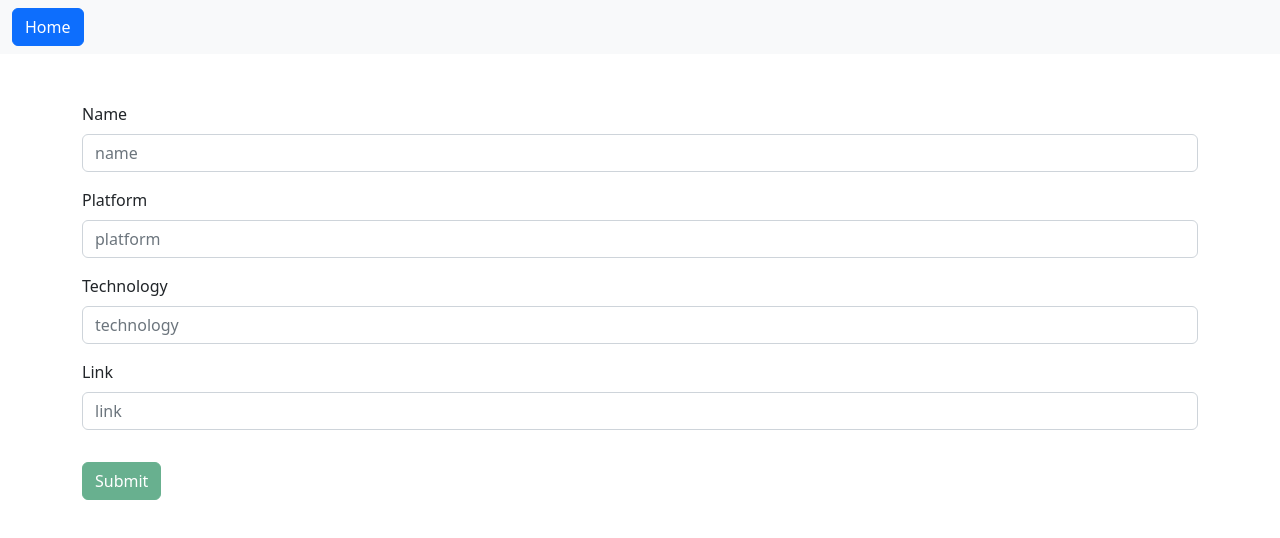
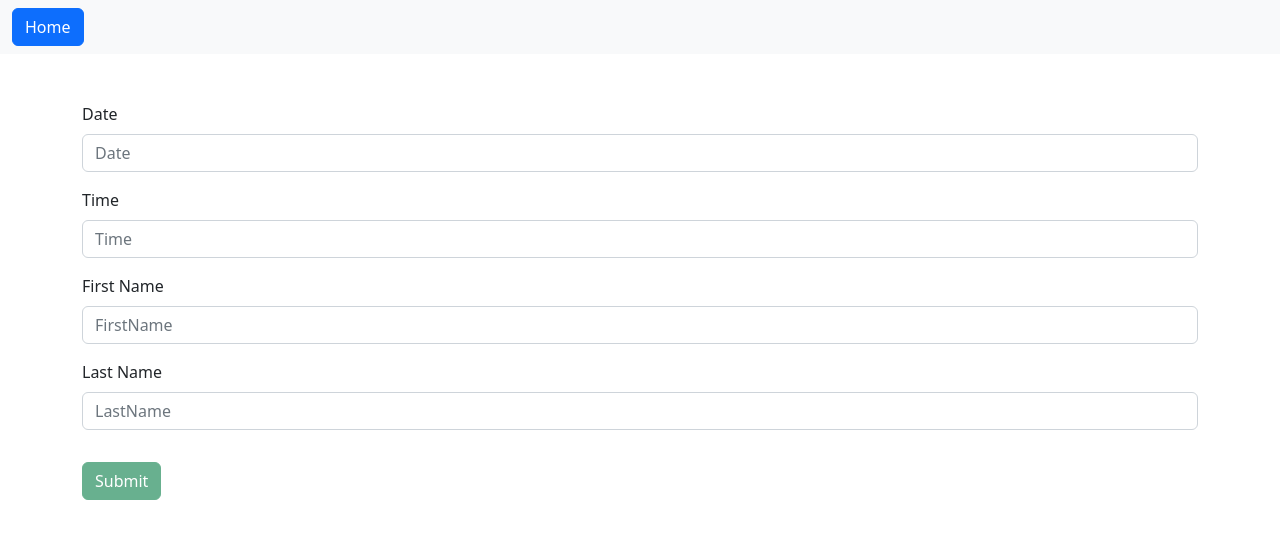
Before and after one commit to salihmusic/smartattendence, an Angular app: page /edit-data/1 in a window 1280 px wide. Shown: the top 538 px of the page. Built offline with nearby package versions, Linux system fonts and the light colour scheme; no server answers.

Commit message:
1-Google Sheet List Listing: Date, Time, ID, FName, LName

```diff
--- a/src/app/component/create-data/create-data.component.html
+++ b/src/app/component/create-data/create-data.component.html
@@ -7,23 +7,23 @@
 <div class="container mt-5">
   <form [formGroup]="googleSheetForm" (ngSubmit)="onSubmit()">
     <div class="mb-3">
-      <label for="name" class="form-label">Name</label>
-      <input type="text" class="form-control" id="name" placeholder="name" formControlName="name">
+      <label for="Date" class="form-label">Date</label>
+      <input type="text" class="form-control" id="Date" placeholder="Date" formControlName="Date">
     </div>
 
     <div class="mb-3">
-      <label for="platform" class="form-label">Platform</label>
-      <input type="text" class="form-control" id="platform" placeholder="platform" formControlName="platform">
+      <label for="Time" class="form-label">Time</label>
+      <input type="text" class="form-control" id="Time" placeholder="Time" formControlName="Time">
     </div>
 
     <div class="mb-3">
-      <label for="technology" class="form-label">Technology</label>
-      <input type="text" class="form-control" id="technology" placeholder="technology" formControlName="technology">
+      <label for="FirstName" class="form-label">First Name</label>
+      <input type="text" class="form-control" id="FirstName" placeholder="FirstName" formControlName="FirstName">
     </div>
 
     <div class="mb-3">
-      <label for="link" class="form-label">Link</label>
-      <input type="text" class="form-control" id="link" placeholder="link" formControlName="link">
+      <label for="LastName" class="form-label">Last Name</label>
+      <input type="text" class="form-control" id="LastName" placeholder="LastName" formControlName="LastName">
     </div>
 
     <button class="btn btn-success mt-3">Submit</button>
--- a/src/app/component/create-data/create-data.component.ts
+++ b/src/app/component/create-data/create-data.component.ts
@@ -18,10 +18,10 @@ export class CreateDataComponent implements OnInit {
     private router: Router
   ) {
     this.googleSheetForm = this.formBuilder.group({
-      name: formBuilder.control(''),
-      platform: formBuilder.control(''),
-      technology: formBuilder.control(''),
-      link: formBuilder.control(''),
+      Date: formBuilder.control(''),
+      Time: formBuilder.control(''),
+      FirstName: formBuilder.control(''),
+      LastName: formBuilder.control(''),
     });
   }
 
@@ -30,12 +30,12 @@ export class CreateDataComponent implements OnInit {
   public onSubmit() {
     console.log(this.googleSheetForm.value);
 
-    const name = this.googleSheetForm.value.name;
-    const platform = this.googleSheetForm.value.platform;
-    const technology = this.googleSheetForm.value.technology;
-    const link = this.googleSheetForm.value.link;
+    const Date = this.googleSheetForm.value.Date;
+    const Time = this.googleSheetForm.value.Time;
+    const FirstName = this.googleSheetForm.value.FirstName;
+    const LastName = this.googleSheetForm.value.LastName;
 
-    this.service.createSheet(name, platform, technology, link).subscribe({
+    this.service.createSheet(Date, Time, FirstName, LastName).subscribe({
       next: (res) => {
         console.log(res);
         if (res) {
--- a/src/app/component/edit-data/edit-data.component.html
+++ b/src/app/component/edit-data/edit-data.component.html
@@ -7,23 +7,23 @@
 <div class="container mt-5">
   <form [formGroup]="updateSheetForm" (ngSubmit)="onSubmit()">
     <div class="mb-3">
-      <label for="name" class="form-label">Name</label>
-      <input type="text" class="form-control" id="name" placeholder="name" formControlName="name">
+      <label for="Date" class="form-label">Date</label>
+      <input type="text" class="form-control" id="Date" placeholder="Date" formControlName="Date">
     </div>
 
     <div class="mb-3">
-      <label for="platform" class="form-label">Platform</label>
-      <input type="text" class="form-control" id="platform" placeholder="platform" formControlName="platform">
+      <label for="Time" class="form-label">Time</label>
+      <input type="text" class="form-control" id="Time" placeholder="Time" formControlName="Time">
     </div>
 
     <div class="mb-3">
-      <label for="technology" class="form-label">Technology</label>
-      <input type="text" class="form-control" id="technology" placeholder="technology" formControlName="technology">
+      <label for="FirstName" class="form-label">First Name</label>
+      <input type="text" class="form-control" id="FirstName" placeholder="FirstName" formControlName="FirstName">
     </div>
 
     <div class="mb-3">
-      <label for="link" class="form-label">Link</label>
-      <input type="text" class="form-control" id="link" placeholder="link" formControlName="link">
+      <label for="LastName" class="form-label">Last Name</label>
+      <input type="text" class="form-control" id="LastName" placeholder="LastName" formControlName="LastName">
     </div>
 
     <button [disabled]="updateSheetForm.invalid || updateSheetForm.pristine"
--- a/src/app/component/edit-data/edit-data.component.ts
+++ b/src/app/component/edit-data/edit-data.component.ts
@@ -20,10 +20,10 @@ export class EditDataComponent implements OnInit {
     private router: Router
   ) {
     this.updateSheetForm = this.formBuilder.group({
-      name: ['', Validators.required],
-      platform: ['', Validators.required],
-      technology: ['', Validators.required],
-      link: ['', Validators.required],
+      Date: ['', Validators.required],
+      Time: ['', Validators.required],
+      FirstName: ['', Validators.required],
+      LastName: ['', Validators.required],
     });
   }
 
@@ -33,10 +33,10 @@ export class EditDataComponent implements OnInit {
       this.service.getSheetDataById(this.id).subscribe((res: any) => {
         console.log(res[0]);
         this.data = res[0];
-        this.updateSheetForm.get('name')?.setValue(this.data.name);
-        this.updateSheetForm.get('platform')?.setValue(this.data.platform);
-        this.updateSheetForm.get('technology')?.setValue(this.data.technology);
-        this.updateSheetForm.get('link')?.setValue(this.data.link);
+        this.updateSheetForm.get('Date')?.setValue(this.data.Date);
+        this.updateSheetForm.get('Time')?.setValue(this.data.Time);
+        this.updateSheetForm.get('FirstName')?.setValue(this.data.FirstName);
+        this.updateSheetForm.get('LastName')?.setValue(this.data.LastName);
       });
     });
   }
@@ -45,13 +45,13 @@ export class EditDataComponent implements OnInit {
     const { value } = this.updateSheetForm;
     console.log('value', value);
 
-    const name = this.updateSheetForm.value.name;
-    const platform = this.updateSheetForm.value.platform;
-    const technology = this.updateSheetForm.value.technology;
-    const link = this.updateSheetForm.value.link;
+    const Date = this.updateSheetForm.value.Date;
+    const Time = this.updateSheetForm.value.Time;
+    const FirstName = this.updateSheetForm.value.FirstName;
+    const LastName = this.updateSheetForm.value.LastName;
 
     this.service
-      .updateSheet(this.id, name, platform, technology, link)
+      .updateSheet(this.id, Date, Time, FirstName, LastName)
       .subscribe({
         next: (res) => {
           console.log(res);
--- a/src/app/component/list-data/list-data.component.html
+++ b/src/app/component/list-data/list-data.component.html
@@ -10,6 +10,7 @@
       <tr>
         <th scope="col">Date</th>
         <th scope="col">Time</th>
+        <th scope="col">ID</th>
         <th scope="col">FirstName</th>
         <th scope="col">LastName</th>
         <th scope="col"></th>
@@ -20,6 +21,7 @@
       <tr *ngFor="let datum of data; let i = index ">
         <th scope="row">{{datum.Date}}</th>
         <td>{{datum.Time}}</td>
+        <td>{{datum.ID}}</td>
         <td>{{datum.FirstName}}</td>
         <td>{{datum.LastName}}</td>
         <td (click)="editSheet(i)"><button class="btn btn-secondary">Edit</button></td>
```
